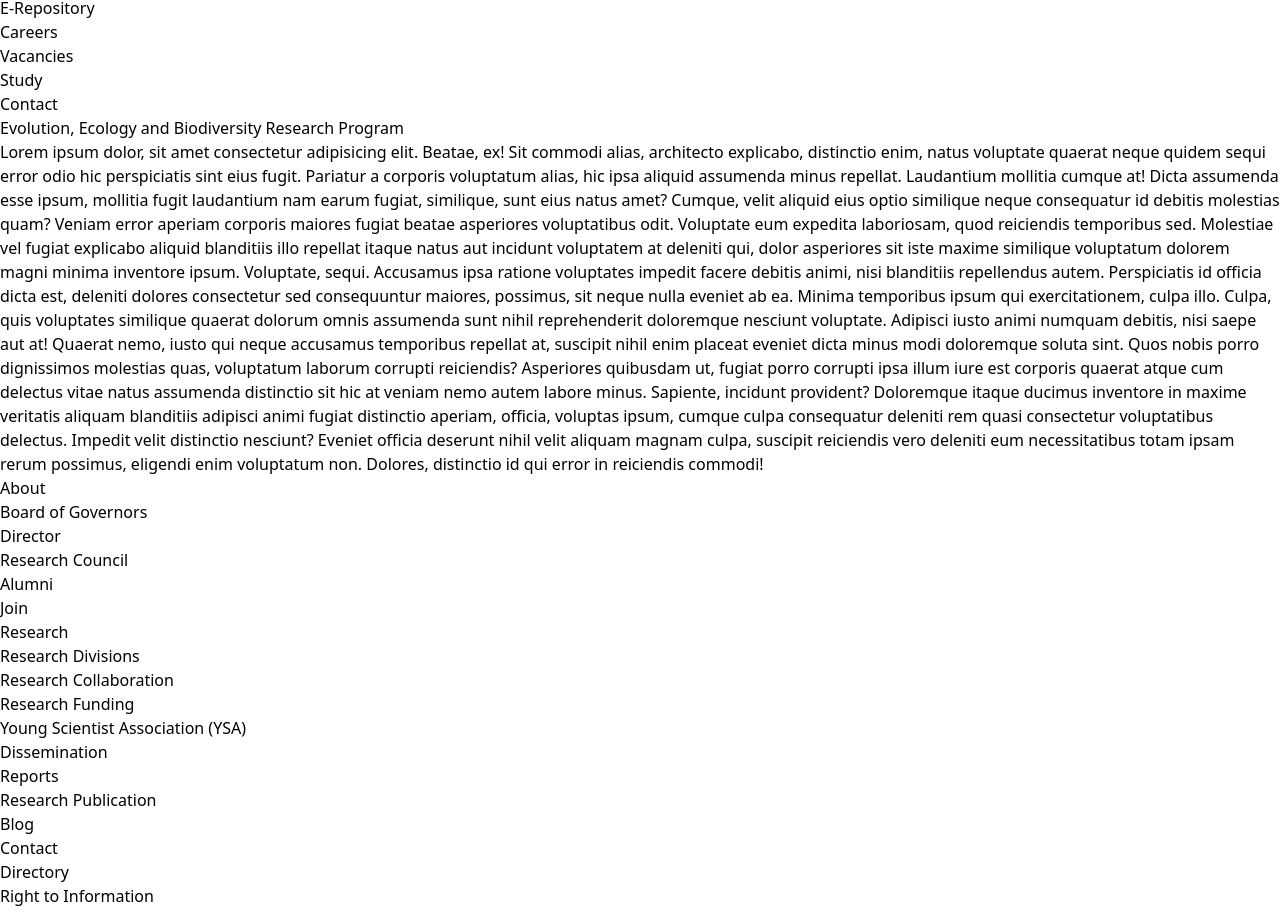
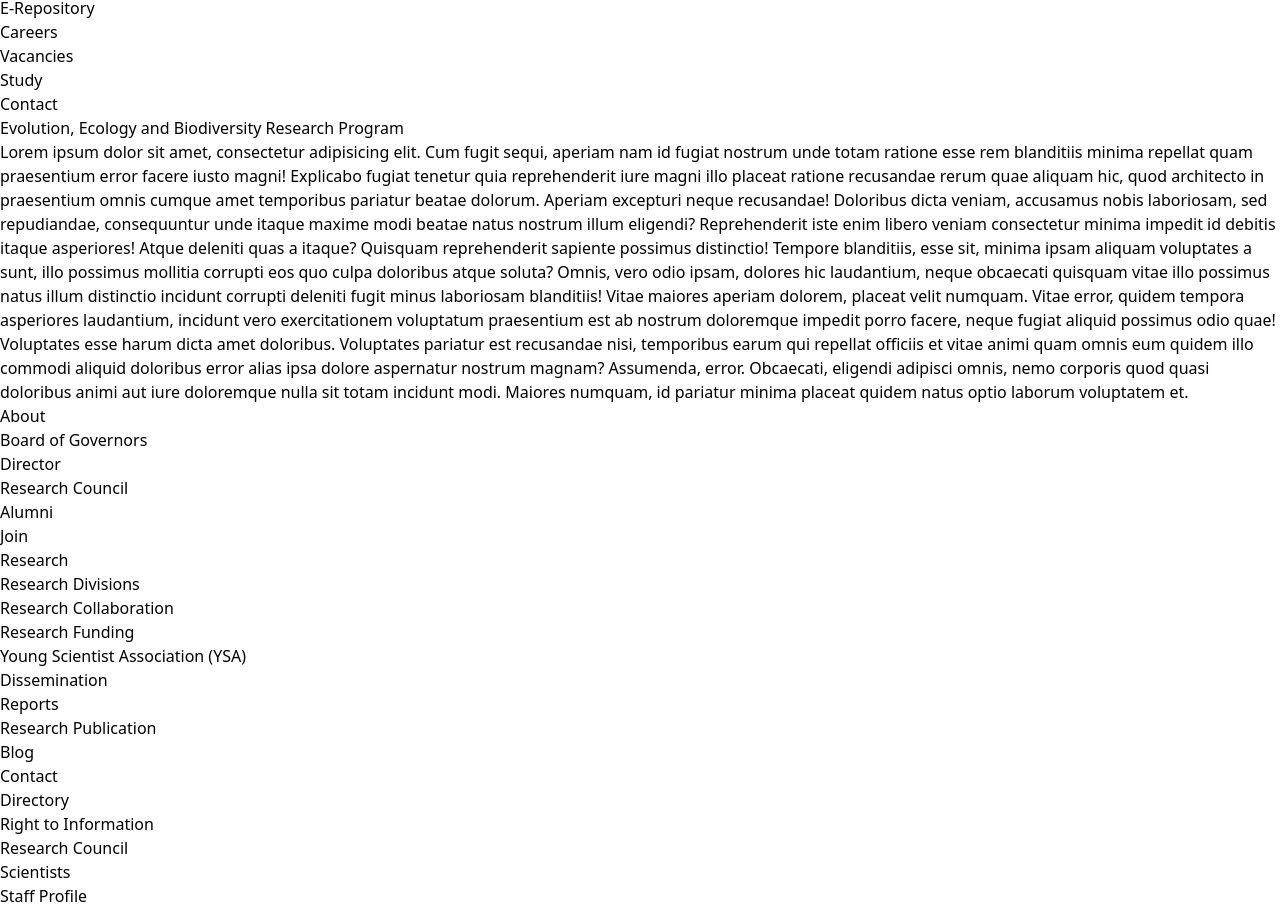
Before and after one commit to BackendExpert/web-new, a React (Vite) app: page /Research/Bio/Evolution in a window 1280 px wide. Shown: the part 1252-2164 px from the top of the page. Built offline with nearby package versions, Linux system fonts and the light colour scheme; some icons are missing.

Commit message:
Update
Co-Authored-By: JehanKandy  <jehankandy@gmail.com>

```diff
--- a/src/research/Bio/Evolution.tsx
+++ b/src/research/Bio/Evolution.tsx
@@ -8,16 +8,14 @@ const Evolution = () => {
       <div className="container mx-auto px-10 my-16">
         <p className="text-3xl font-semibold">Evolution, Ecology and Biodiversity Research Program</p>
         <p className="py-4">
-          Lorem ipsum dolor, sit amet consectetur adipisicing elit. Beatae, ex! Sit commodi alias, architecto explicabo, distinctio enim, natus voluptate quaerat neque quidem sequi error odio hic perspiciatis sint eius fugit.
-          Pariatur a corporis voluptatum alias, hic ipsa aliquid assumenda minus repellat. Laudantium mollitia cumque at! Dicta assumenda esse ipsum, mollitia fugit laudantium nam earum fugiat, similique, sunt eius natus amet?
-          Cumque, velit aliquid eius optio similique neque consequatur id debitis molestias quam? Veniam error aperiam corporis maiores fugiat beatae asperiores voluptatibus odit. Voluptate eum expedita laboriosam, quod reiciendis temporibus sed.
-          Molestiae vel fugiat explicabo aliquid blanditiis illo repellat itaque natus aut incidunt voluptatem at deleniti qui, dolor asperiores sit iste maxime similique voluptatum dolorem magni minima inventore ipsum. Voluptate, sequi.
-          Accusamus ipsa ratione voluptates impedit facere debitis animi, nisi blanditiis repellendus autem. Perspiciatis id officia dicta est, deleniti dolores consectetur sed consequuntur maiores, possimus, sit neque nulla eveniet ab ea.
-          Minima temporibus ipsum qui exercitationem, culpa illo. Culpa, quis voluptates similique quaerat dolorum omnis assumenda sunt nihil reprehenderit doloremque nesciunt voluptate. Adipisci iusto animi numquam debitis, nisi saepe aut at!
-          Quaerat nemo, iusto qui neque accusamus temporibus repellat at, suscipit nihil enim placeat eveniet dicta minus modi doloremque soluta sint. Quos nobis porro dignissimos molestias quas, voluptatum laborum corrupti reiciendis?
-          Asperiores quibusdam ut, fugiat porro corrupti ipsa illum iure est corporis quaerat atque cum delectus vitae natus assumenda distinctio sit hic at veniam nemo autem labore minus. Sapiente, incidunt provident?
-          Doloremque itaque ducimus inventore in maxime veritatis aliquam blanditiis adipisci animi fugiat distinctio aperiam, officia, voluptas ipsum, cumque culpa consequatur deleniti rem quasi consectetur voluptatibus delectus. Impedit velit distinctio nesciunt?
-          Eveniet officia deserunt nihil velit aliquam magnam culpa, suscipit reiciendis vero deleniti eum necessitatibus totam ipsam rerum possimus, eligendi enim voluptatum non. Dolores, distinctio id qui error in reiciendis commodi!
+          Lorem ipsum dolor sit amet, consectetur adipisicing elit. Cum fugit sequi, aperiam nam id fugiat nostrum unde totam ratione esse rem blanditiis minima repellat quam praesentium error facere iusto magni!
+          Explicabo fugiat tenetur quia reprehenderit iure magni illo placeat ratione recusandae rerum quae aliquam hic, quod architecto in praesentium omnis cumque amet temporibus pariatur beatae dolorum. Aperiam excepturi neque recusandae!
+          Doloribus dicta veniam, accusamus nobis laboriosam, sed repudiandae, consequuntur unde itaque maxime modi beatae natus nostrum illum eligendi? Reprehenderit iste enim libero veniam consectetur minima impedit id debitis itaque asperiores!
+          Atque deleniti quas a itaque? Quisquam reprehenderit sapiente possimus distinctio! Tempore blanditiis, esse sit, minima ipsam aliquam voluptates a sunt, illo possimus mollitia corrupti eos quo culpa doloribus atque soluta?
+          Omnis, vero odio ipsam, dolores hic laudantium, neque obcaecati quisquam vitae illo possimus natus illum distinctio incidunt corrupti deleniti fugit minus laboriosam blanditiis! Vitae maiores aperiam dolorem, placeat velit numquam.
+          Vitae error, quidem tempora asperiores laudantium, incidunt vero exercitationem voluptatum praesentium est ab nostrum doloremque impedit porro facere, neque fugiat aliquid possimus odio quae! Voluptates esse harum dicta amet doloribus.
+          Voluptates pariatur est recusandae nisi, temporibus earum qui repellat officiis et vitae animi quam omnis eum quidem illo commodi aliquid doloribus error alias ipsa dolore aspernatur nostrum magnam? Assumenda, error.
+          Obcaecati, eligendi adipisci omnis, nemo corporis quod quasi doloribus animi aut iure doloremque nulla sit totam incidunt modi. Maiores numquam, id pariatur minima placeat quidem natus optio laborum voluptatem et.
         </p>
       </div>
 
```
